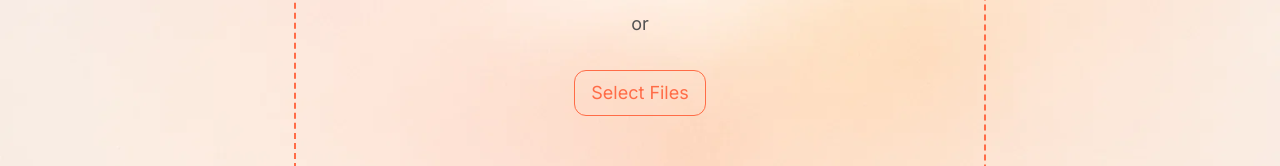
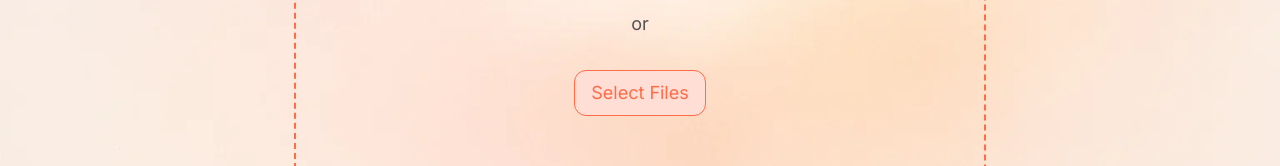
Before and after one commit to Eric-Zhang-Developer/follow-diff, a Next.js app: page / in a window 1280 px wide. Shown: the part 534-700 px from the top of the page. Built offline with nearby package versions, Linux system fonts and the light colour scheme.

Commit message:
refactor: select files button with background lighter accent

```diff
--- a/src/components/HeroSection.tsx
+++ b/src/components/HeroSection.tsx
@@ -72,7 +72,7 @@ export default function HeroSection({
                   files&nbsp;here
                 </p>
                 <span className="text-secondary">or</span>
-                <button className="border-1 px-4 py-2 text-lg rounded-xl hover:cursor-pointer transition hover:scale-105">
+                <button className="border-1 px-4 py-2 text-lg rounded-xl hover:cursor-pointer transition hover:scale-105 bg-light-accent">
                   Select Files
                 </button>
               </section>
```
